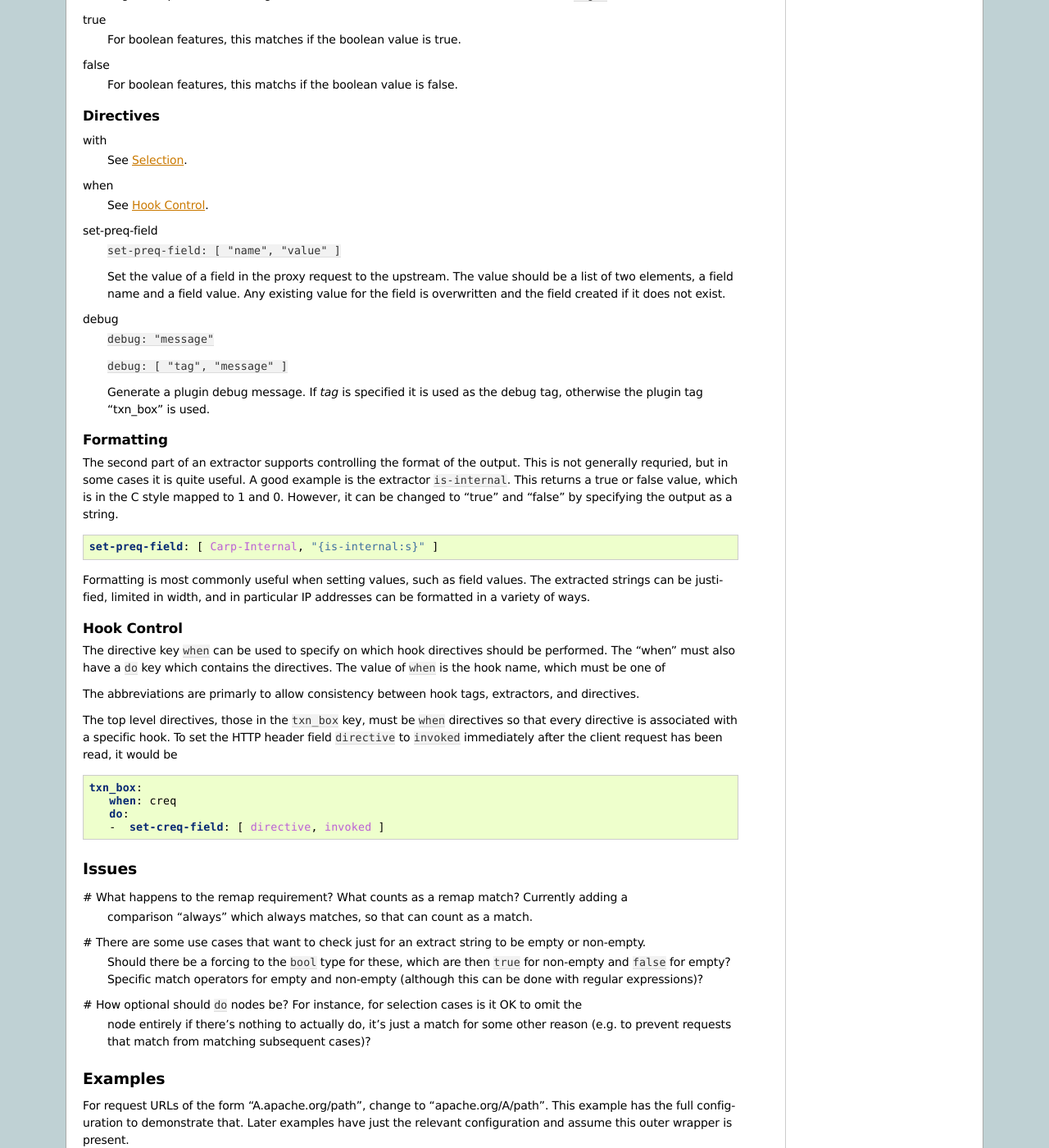
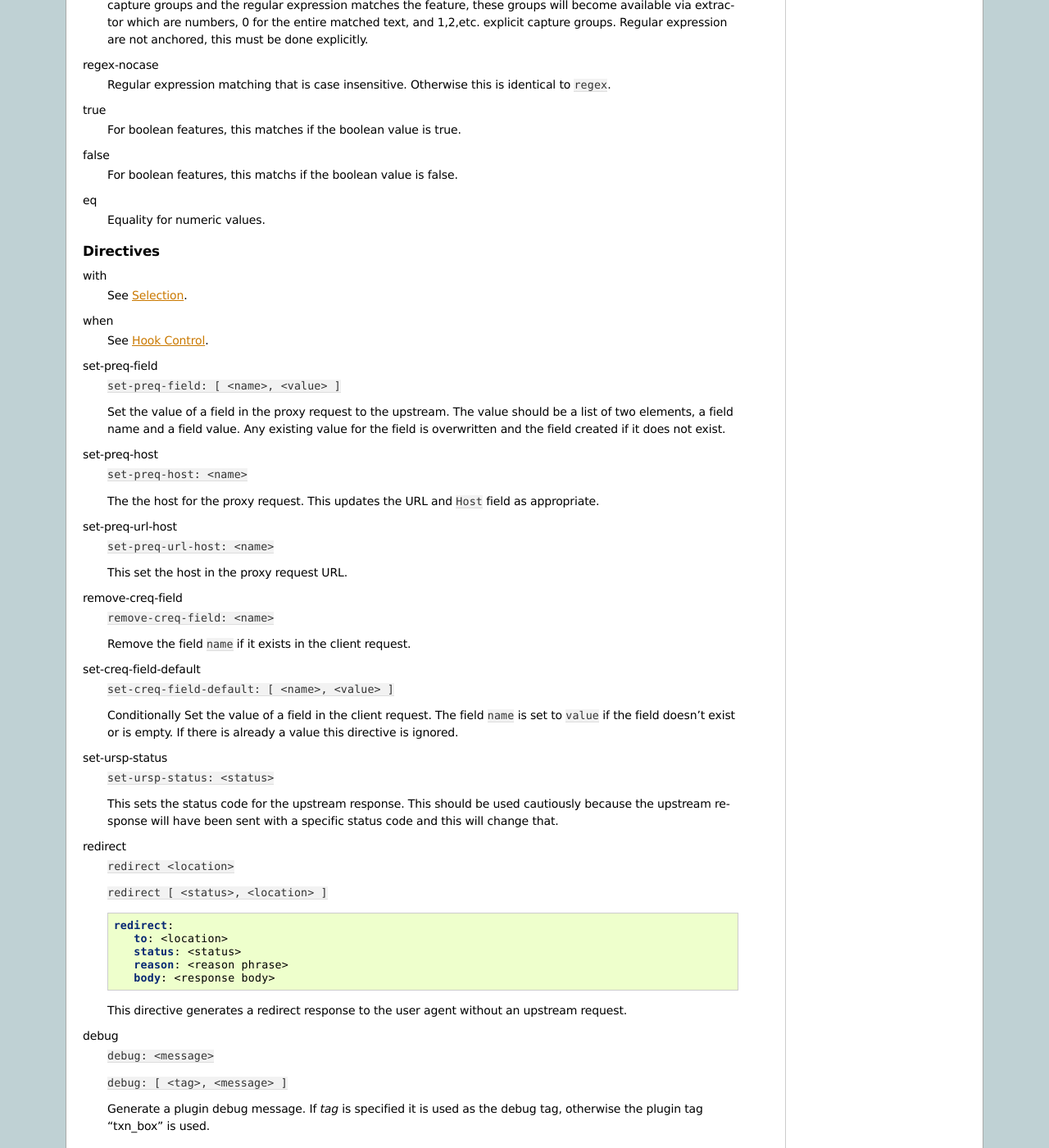
Before and after one commit to SolidWallOfCode/txn_box, a Sphinx documentation site: the page built from doc/txn_box.en.rst, in a window 1280 px wide and 1400 px high, scrolled down 3598 px. Shown: the whole window at 82% size. Built offline with Sphinx 7.4.7, drawn with Linux system fonts in a browser that asks for light colours; formulas are drawn with MathJax 3; some of the changed text lies outside the part shown.

```diff
--- a/doc/txn_box.en.rst
+++ b/doc/txn_box.en.rst
@@ -138,16 +138,19 @@
 creq-url
    The URL in the client request.
 
-creq-url-method
+creq-method
    The method in the client request.
 
-creq-url-scheme
+creq-scheme
    The scheme in the client request.
+
+creq-host
+   The host for the client request.
 
 creq-url-host
    The host of the client request URL.
 
-creq-url-path
+creq-path
    The path in the client request URL.
 
 creq-field
@@ -157,6 +160,9 @@
 
    If the field is multi-valued, a single value can be accessed by adding brackets and an index to
    the field name. E.g "{creq.field::Forward[1]}" to get the first value in the "Forward" field.
+
+ursp-status [integer]
+   Status code for the upstream response.
 
 Regular Expression
 ------------------
@@ -169,9 +175,9 @@
 a header named "mail-check" should be set if the host contains the domain "mail", it could be done
 as ::
 
-    with: "{creq-host}"
-    select:
-    - regex: "^(?:(.*?)[.])?mail[.](.*?)$"
+   with: "{creq-host}"
+   select:
+   - regex: "^(?:(.*?)[.])?mail[.](.*?)$"
       do:
       - set-preq-field: [ mail-check, "You've got mail from {2}!" ]
 
@@ -220,6 +226,9 @@
 false
    For boolean features, this matchs if the boolean value is false.
 
+eq
+   Equality for numeric values.
+
 
 Directives
 ==========
@@ -231,16 +240,60 @@
    See `Hook Control`_.
 
 set-preq-field
-   :code:`set-preq-field: [ "name", "value" ]`
+   :code:`set-preq-field: [ <name>, <value> ]`
 
    Set the value of a field in the proxy request to the upstream. The value should be a list of
    two elements, a field name and a field value. Any existing value for the field is overwritten
    and the field created if it does not exist.
 
+set-preq-host
+   :code:`set-preq-host: <name>`
+
+   The the host for the proxy request. This updates the URL and :code:`Host` field as appropriate.
+
+set-preq-url-host
+   :code:`set-preq-url-host: <name>`
+
+   This set the host in the proxy request URL.
+
+remove-creq-field
+   :code:`remove-creq-field: <name>`
+
+   Remove the field ``name`` if it exists in the client request.
+
+set-creq-field-default
+   :code:`set-creq-field-default: [ <name>, <value> ]`
+
+   Conditionally Set the value of a field in the client request. The field ``name`` is set to
+   ``value`` if the field doesn't exist or is empty. If there is already a value this directive
+   is ignored.
+
+set-ursp-status
+   :code:`set-ursp-status: <status>`
+
+   This sets the status code for the upstream response. This should be used cautiously because the
+   upstream response will have been sent with a specific status code and this will change that.
+
+redirect
+   :code:`redirect <location>`
+
+   :code:`redirect [ <status>, <location> ]`
+
+   .. code-block:: YAML
+
+      redirect:
+         to: <location>
+         status: <status>
+         reason: <reason phrase>
+         body: <response body>
+
+   This directive generates a redirect response to the user agent without an upstream request.
+
+
 debug
-   :code:`debug: "message"`
+   :code:`debug: <message>`
 
-   :code:`debug: [ "tag", "message" ]`
+   :code:`debug: [ <tag>, <message> ]`
 
    Generate a plugin debug message. If *tag* is specified it is used as the debug tag, otherwise
    the plugin tag "txn_box" is used.
@@ -266,16 +319,16 @@
 The "when" must also have a :code:`do` key which contains the directives. The value of :code:`when`
 is the hook name, which must be one of
 
-================== ===========    ============
+================== =============  ============
 Hook               when           Abbreviation
-================== ===========    ============
+================== =============  ============
 Client Request     read-request   creq
 Proxy Request      send-request   preq
 Upstream Response  read-response  ursp
 Proxy Response     send-response  prsp
 Pre remap          pre-remap
 Post remap         post-remap
-================== ===========    ============
+================== =============  ============
 
 The abbreviations are primarly to allow consistency between hook tags, extractors, and directives.
 
@@ -291,15 +344,15 @@
 Issues
 ******
 
-#  What happens to the remap requirement? What counts as a remap match? Currently adding a
+#. What happens to the remap requirement? What counts as a remap match? Currently adding a
    comparison "always" which always matches, so that can count as a match.
 
-#  There are some use cases that want to check just for an extract string to be empty or non-empty.
+#. There are some use cases that want to check just for an extract string to be empty or non-empty.
    Should there be a forcing to the ``bool`` type for these, which are then ``true`` for non-empty
    and ``false`` for empty? Specific match operators for empty and non-empty (although this can be
    done with regular expressions)?
 
-#  How optional should ``do`` nodes be? For instance, for selection cases is it OK to omit the
+#. How optional should ``do`` nodes be? For instance, for selection cases is it OK to omit the
    node entirely if there's nothing to actually do, it's just a match for some other reason (e.g.
    to prevent requests that match from matching subsequent cases)?
 
```
Also changed, not shown: other parts of doc/txn_box.en.rst (+2 -2 lines), 6 other files.
